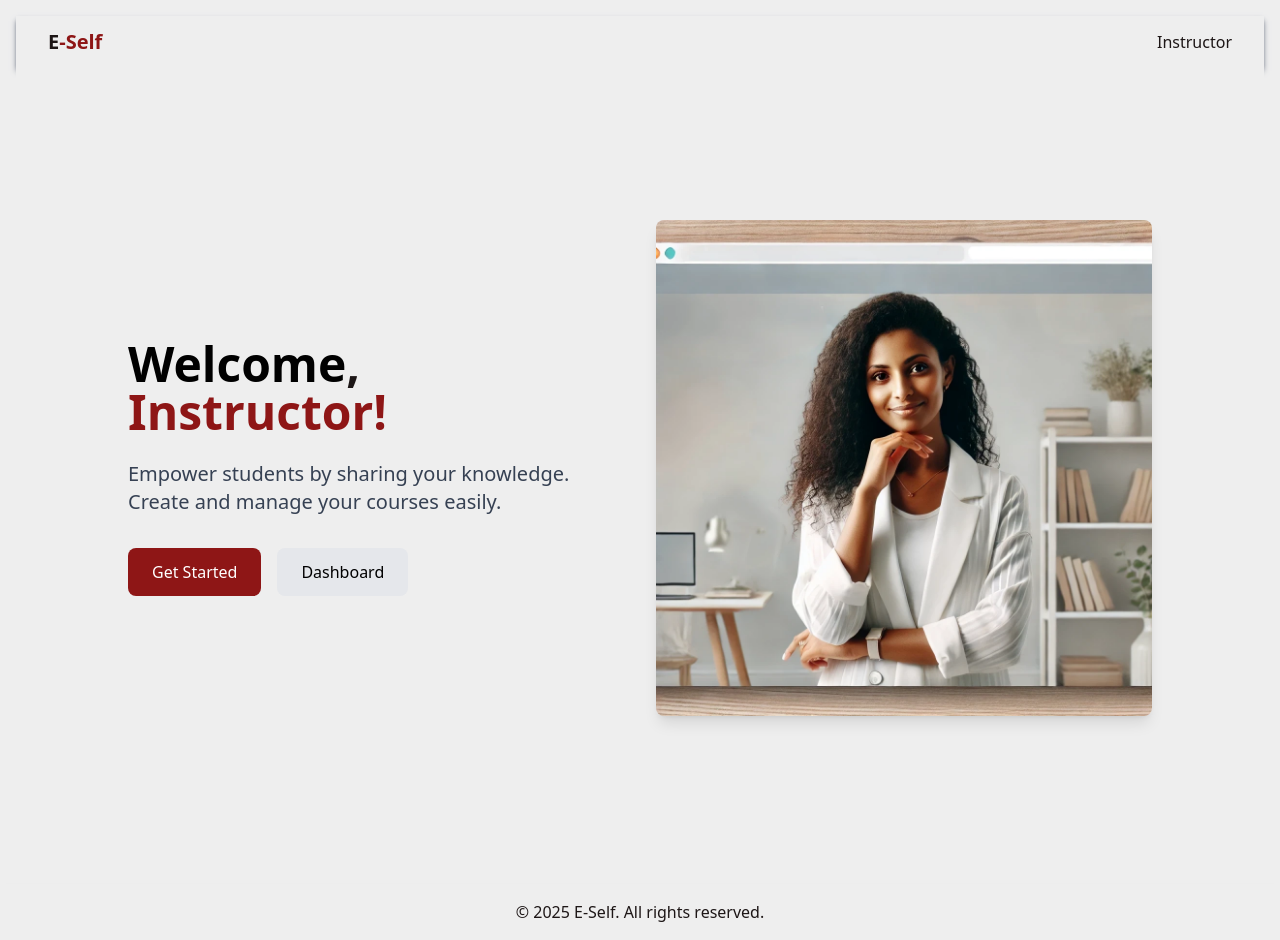
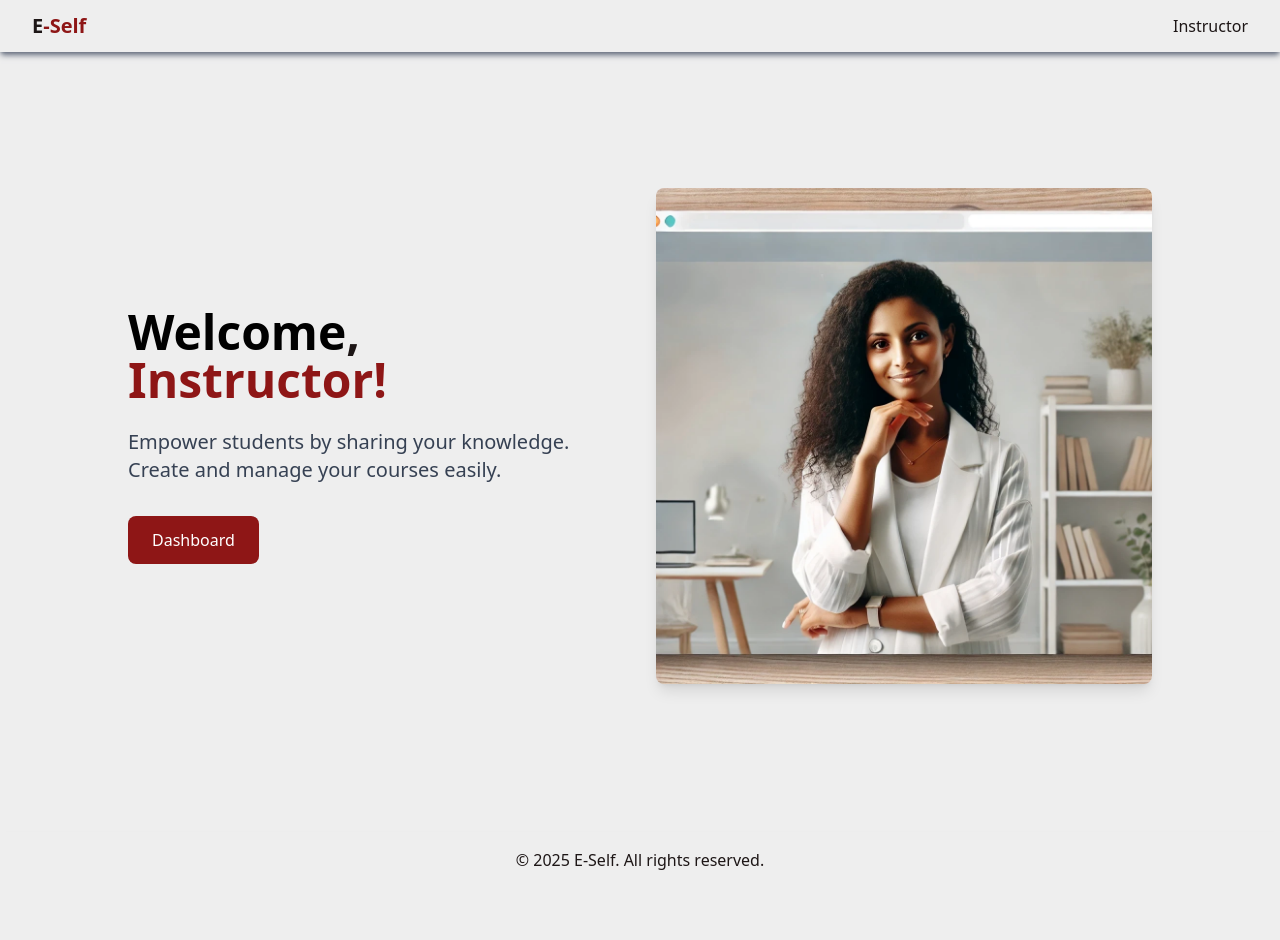
Before and after one commit to NegedeTekleyes/E-self-Lerning, a Next.js app in the folder e-self/: page /landing in a window 1280 px wide. After the commit the page ends 888 px from the top, so only its background shows below. Built offline with nearby package versions, Linux system fonts and the light colour scheme.

Commit message:
landing and also redaract the dashboard

```diff
--- a/e-self/app/(components)/LandingHeader.tsx
+++ b/e-self/app/(components)/LandingHeader.tsx
@@ -3,8 +3,8 @@ import Link from 'next/link';
 
 export default function LandingHeader() {
   return (
-    <header className="w-full flex items-center justify-between px-4 sm:px-8 py-3 bg-[#EEEEEE] shadow-md shadow-gray-500">
-      <Link href="/" className="text-lg sm:text-xl font-bold">
+    <header className="fixed inset-x-0 top-0 w-full z-50 flex items-center justify-between px-8 sm:px-8 py-3 bg-[#EEEEEE] shadow-md shadow-gray-500">
+      <Link href="/landing" className="text-lg sm:text-xl font-bold">
         <span className="text-[#1D1616]">E</span>
         <span className="text-[#8E1616]">-Self</span>
       </Link>
--- a/e-self/app/(instructor)/landing/page.tsx
+++ b/e-self/app/(instructor)/landing/page.tsx
@@ -7,7 +7,7 @@ export default function InstructorLanding() {
   return (
     <>
       <LandingHeader />
-      <main className="flex items-center justify-center min-h-screen bg-[#EEEEEE] p-6">
+      <main className="flex items-center justify-center min-h-screen bg-[#EEEEEE] p-6 pt-16">
         <div className="max-w-5xl w-full grid grid-cols-1 md:grid-cols-2 gap-8 items-center">
 
           <motion.div
@@ -24,12 +24,10 @@ export default function InstructorLanding() {
             </p>
 
             <div className="mt-6 flex gap-4">
-              <a href="/instructor/signup" className="bg-[#8E1616] text-white px-6 py-3 rounded-lg hover:bg-[#D84040]">
-                Get Started
+              <a href="/dashboard" className="bg-[#8E1616] text-white px-6 py-3 rounded-lg hover:bg-[#D84040]">
+               Dashboard
               </a>
-              <a href="/dashboard" className="bg-gray-200 text-black px-6 py-3 rounded-lg hover:bg-gray-300">
-                Dashboard
-              </a>
+
             </div>
           </motion.div>
 
--- a/e-self/styles/globals.css
+++ b/e-self/styles/globals.css
@@ -1,4 +1,6 @@
 @import "tailwindcss";
+/* Reset default margin and padding */
+
 
 /* Custom global styles */
 .scrollbar-hide {
```
